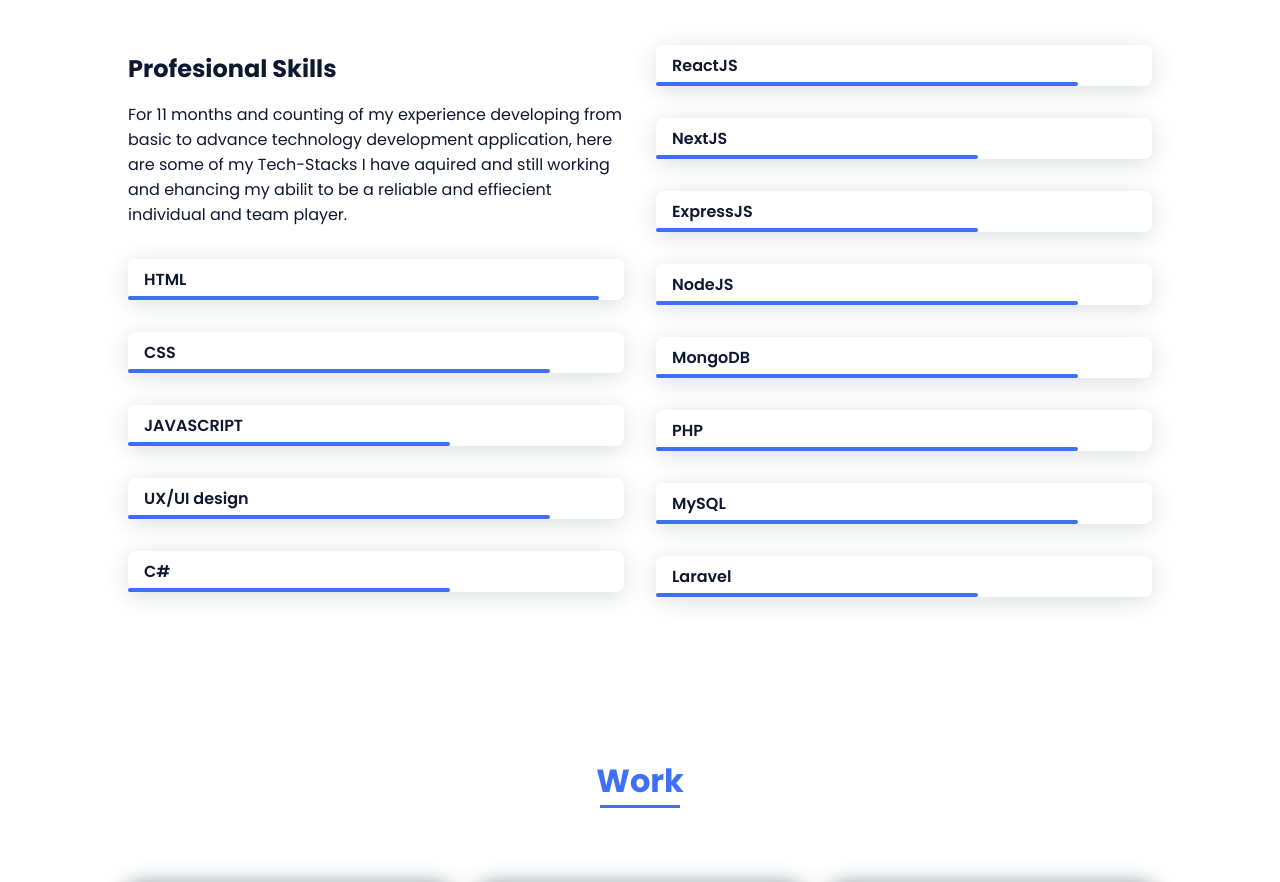
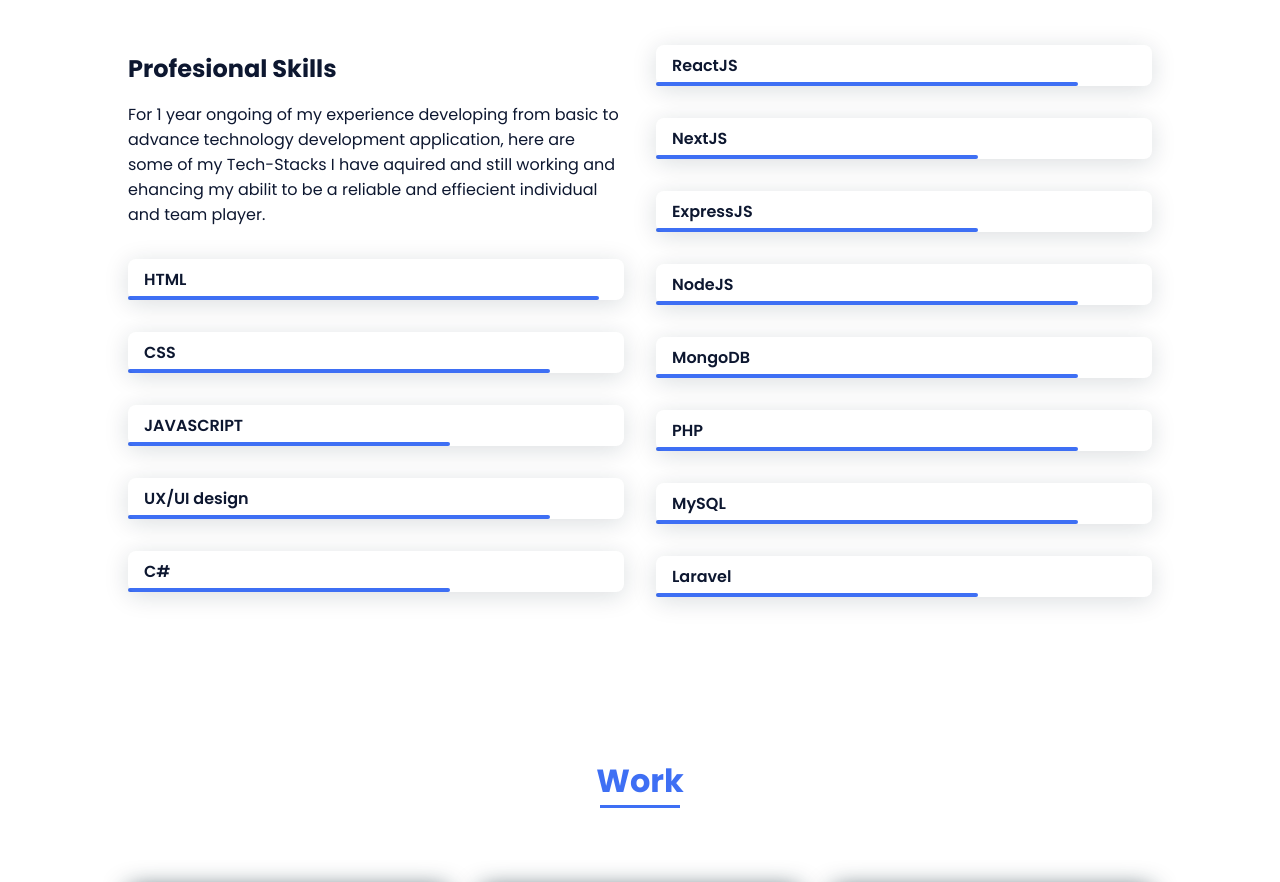
Before and after one commit to IKennCode/PortfolioWebsiteIKennCodeNew, a plain HTML site: page index.html in a window 1280 px wide. Shown: the part 1403-2285 px from the top of the page. Drawn offline with nearby package versions, Linux system fonts and the light colour scheme.

Commit message:
update experience

```diff
--- a/index.html
+++ b/index.html
@@ -88,7 +88,7 @@
             <div class="skills__container bd-grid">
                 <div>
                     <h2 class="skills__subtitle">Profesional Skills</h2>
-                    <p class="skills__text">For 11 months and counting of my experience developing from basic to advance technology development application, here are some of my Tech-Stacks I have aquired and still working and ehancing my abilit to be a reliable and effiecient individual and team player.</p>
+                    <p class="skills__text">For 1 year ongoing of my experience developing from basic to advance technology development application, here are some of my Tech-Stacks I have aquired and still working and ehancing my abilit to be a reliable and effiecient individual and team player.</p>
 
                     <div class="skills__data">
                         <div class="skills__names">
```
